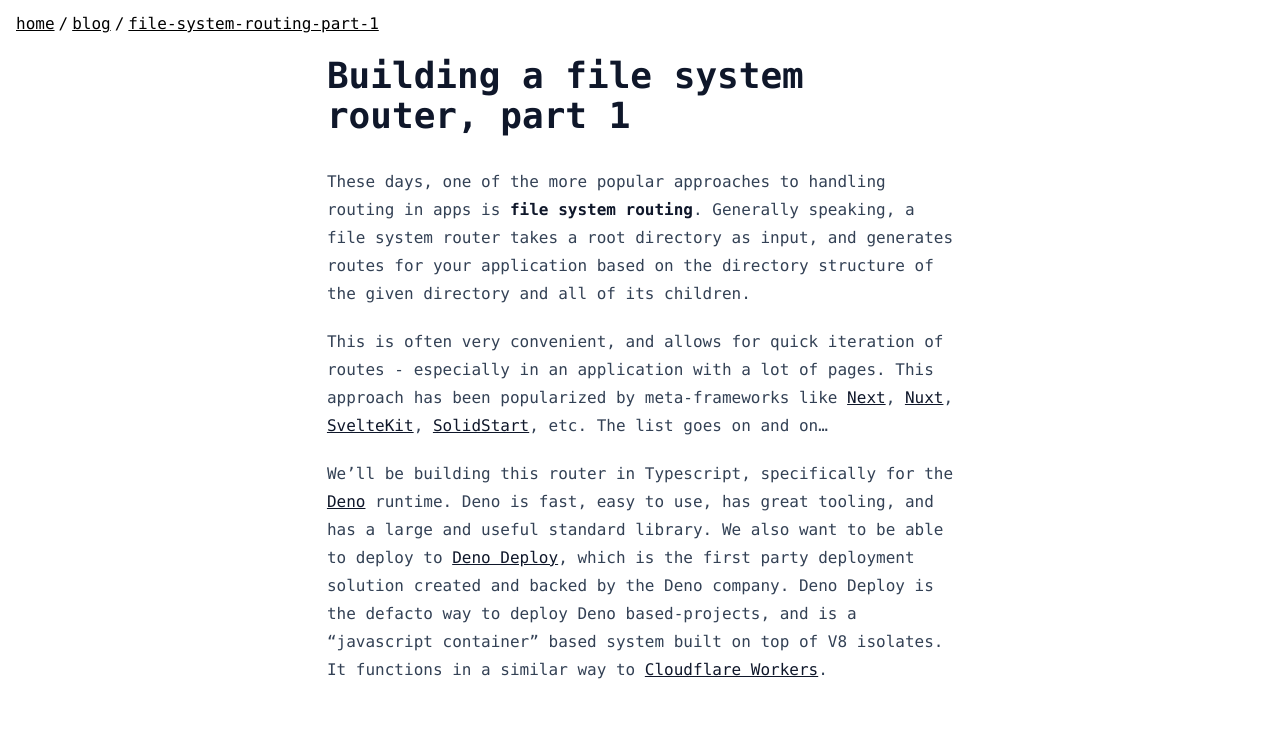
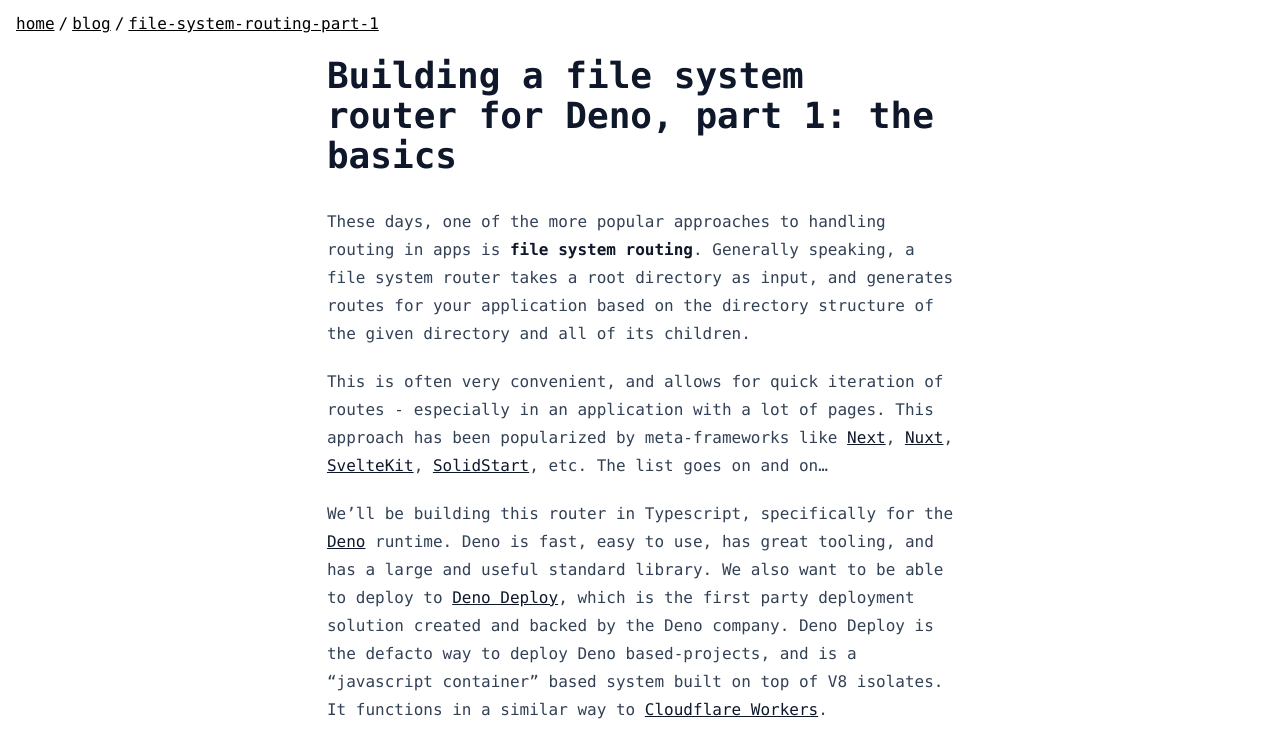
Before and after one commit to justinawrey/justinawrey, an Astro site: page /blog/file-system-routing-part-1 in a window 1280 px wide. Shown: the top 729 px of the page. Built offline with nearby package versions, Linux system fonts and the light colour scheme; Astro itself is replaced by a stand-in of ours.

Commit message:
update post title

```diff
--- a/src/pages/blog/file-system-routing-part-1.md
+++ b/src/pages/blog/file-system-routing-part-1.md
@@ -7,7 +7,7 @@
 tags: [deno, deno deploy, filesystem routing]
 ---
 
-# Building a file system router, part 1
+# Building a file system router for Deno, part 1: the basics
 
 These days, one of the more popular approaches to handling routing in apps is **file system routing**. Generally speaking, a file system router takes a root directory as input, and generates routes for your application based on the directory structure of the given directory and all of its children.
 
```
